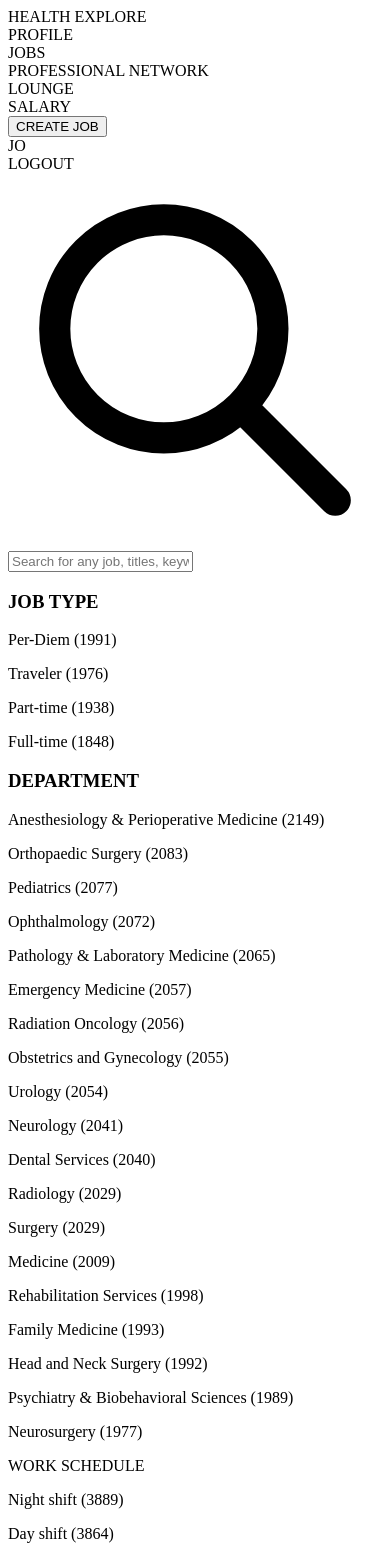
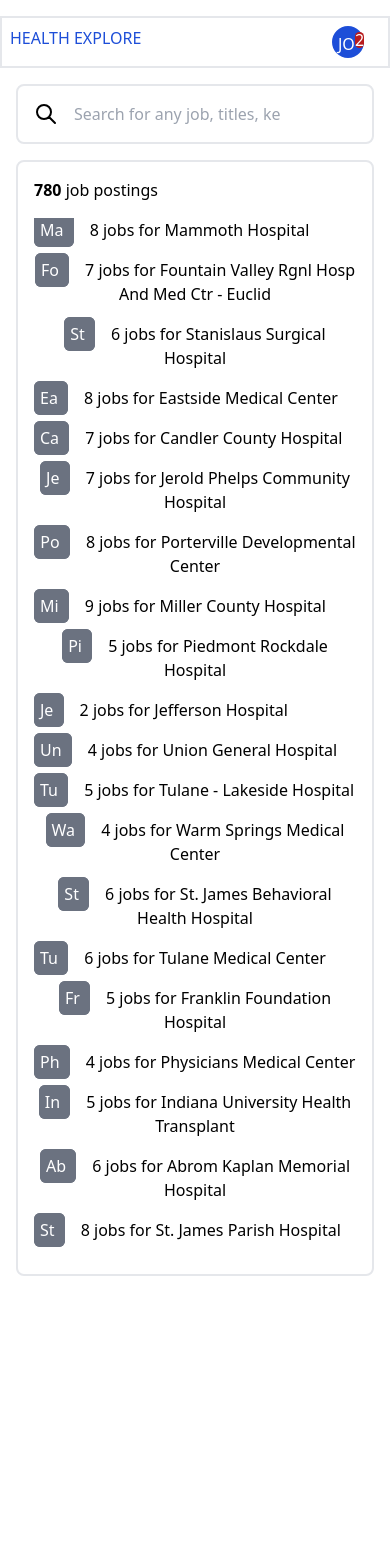
Before and after one commit to sa-w/fullstack-with-next-and-tailwind-css, a Next.js app: page / in a window 390 px wide. Shown: the top 1564 px of the page. After the commit the page ends 1276 px from the top, so only its background shows below. Built offline with nearby package versions, Linux system fonts and the light colour scheme.

Commit message:
improved responsiveness

```diff
--- a/components/department.js
+++ b/components/department.js
@@ -1,6 +1,6 @@
 const Department = (props) => (
 
-    <div class=" ml-4 mr-4 mt-4 border-2 rounded-lg w-auto border-black-50 p-4 ">
+    <div class="hidden md:inline-flex ml-4 mr-4 mt-4 border-2 rounded-lg w-auto border-black-50 p-4 ">
     <div class="flex flex-col ">
       <div class="ml-0">
         <h3 class="font-bold "> DEPARTMENT </h3>
--- a/components/experience.js
+++ b/components/experience.js
@@ -1,5 +1,5 @@
 const Experience = (props) => (
-    <div class=" ml-4 mr-4 mt-4 border-2 rounded-lg w-auto border-black-50 p-4 ">
+    <div class="hidden md:inline-flex ml-4 mr-4 mt-4 border-2 rounded-lg w-auto border-black-50 p-4 ">
       <div class="flex flex-col ">
         <div class="ml-0">
           <h3 class="font-bold "> EXPERIENCE </h3>
--- a/components/jobType.js
+++ b/components/jobType.js
@@ -1,5 +1,5 @@
 const JobType = (props) => (
-  <div class=" ml-4 mr-4 mt-4 border-2 rounded-lg w-auto border-black-50 p-4 ">
+  <div class="hidden md:inline-flex ml-4 mr-4 mt-4 border-2 rounded-lg w-auto border-black-50 p-4 ">
     <div class="flex flex-col ">
       <div class="ml-0">
         <h3 class="font-bold "> JOB TYPE </h3>
--- a/components/navBar.js
+++ b/components/navBar.js
@@ -1,30 +1,34 @@
 const NavBar = () => (
   <div>
     <div class="container">
-      <div class=" mt-4 border-2 border-black-50 p-4 flex flex-row justify-between md:justify-between">
+      <div class=" mt-4 border-2 border-black-50 p-2 flex flex-row justify-between md:justify-between">
         <div class="text-blue-700" >HEALTH EXPLORE</div>
 
-        <div class="flex flex-row md:hidden">
-          <div class="mr-4"> PROFILE </div>
-          <div class="mr-4"> JOBS </div>
-          <div class="mr-4"> PROFESSIONAL NETWORK </div>
-          <div class="mr-4"> LOUNGE </div>
-          <div> SALARY </div>
+        <div class=" hidden md:flex flex-row">
+          <div class="mr-4 "> PROFILE </div>
+          <div class="mr-4 "> JOBS </div>
+          <div class="mr-4 "> PROFESSIONAL NETWORK </div>
+          <div class="mr-4 "> LOUNGE </div>
+          <div class="" > SALARY </div>
         </div>
 
         <div class="flex flex-row">
-          <div class="mr-4 md:hidden">
+          <div class="hidden md:inline-flex mr-4">
             {" "}
-            <button class="rounded border-blue-700 border-2 p-1 text-blue-700 " type="button">
+            <button class="rounded border-blue-700 border-2 text-blue-700 " type="button">
               {" "}
               CREATE JOB{" "}
             </button>{" "}
           </div>
-          <div class="mr-4 border-blue-700 border-2 p-1 rounded-full bg-blue-700 text-white ">
+          <div class="mr-4 border-blue-700 border-2 p-1 w-8 h-8 rounded-full bg-blue-700 text-white ">
             {" "}
-            <label>JO</label>{" "}
+            <div class="flex flex-row">
+<div class="object-center">JO</div>
+<div class="rounded-full border-white-700 bg-red-700 text-white  h-4 w-4 flex items-center justify-center object-right-top" >2</div>
+            </div>
+
           </div>
-          <div class="md:hidden" > LOGOUT </div>
+          <div class="hidden md:inline-flex" > LOGOUT </div>
         </div>
       </div>
 
--- a/components/postings.js
+++ b/components/postings.js
@@ -42,7 +42,7 @@
       <div class="ml-0 flex flex-row justify-between ">
         <div > <span class="font-bold"> {props.TotalJobPostings} </span> job postings </div>
 
-        <div class=" flex flex-row" >
+        <div class="hidden md:flex flex-row" >
           <div class="mr-2 font-thin " >
             Sort by
           </div>
@@ -79,11 +79,10 @@
         </div>
       </div>
 
-      <div class="flex flex-col mt-4">
+      <div class="flex flex-col mt-4 overflow-hidden md:overflow-hidden ">
         {Array.from(props.PostingsData).map((posting) => {
           return (
-            <div id={posting.unique_id+"s"} class="mb-4 divide-y-2">
-
+            <div class="mb-4 divide-y-2">
 
               <button type="button"  onClick={()=>revealJobs(posting.unique_id)} >
                 <span class="mr-4 border-gray-500 border-2 p-1 rounded-md bg-gray-500 text-white ">
--- a/components/workSchedule.js
+++ b/components/workSchedule.js
@@ -1,6 +1,6 @@
 const WorkSchedule = (props) => (
 
-    <div class=" ml-4 mr-4 mt-4 border-2 rounded-lg w-auto border-black-50 p-4 ">
+    <div class="hidden md:inline-flex ml-4 mr-4 mt-4 border-2 rounded-lg w-auto border-black-50 p-4 ">
     <div class="flex flex-col ">
       <div class="ml-0 flex flex-row">
           <div>
--- a/pages/_app.js
+++ b/pages/_app.js
@@ -1,5 +1,5 @@
 
-import "tailwindcss/tailwind.css";
+import '../styles/globals.css'
 
 function MyApp({ Component, pageProps }) {
   return <Component {...pageProps} />
--- /dev/null
+++ b/styles/globals.css
@@ -0,0 +1,3 @@
+@tailwind base;
+@tailwind components;
+@tailwind utilities;
--- a/tailwind.config.js
+++ b/tailwind.config.js
@@ -1,22 +1,8 @@
 module.exports = {
-  purge: ['./pages/**/*.{js,ts,jsx,tsx}', './components/**/*.{js,ts,jsx,tsx}'],
+  purge: [],
   darkMode: false, // or 'media' or 'class'
   theme: {
-    screens: {
-      'tablet': '640px',
-      // => @media (min-width: 640px) { ... }
-
-      'laptop': '1024px',
-      // => @media (min-width: 1024px) { ... }
-
-      'desktop': '1280px',
-      // => @media (min-width: 1280px) { ... }
-    },
-    extend: {
-      colors: {
-        'regal-blue': '#243c5a',
-      }
-    },
+    extend: {},
   },
   variants: {
     extend: {},
```
